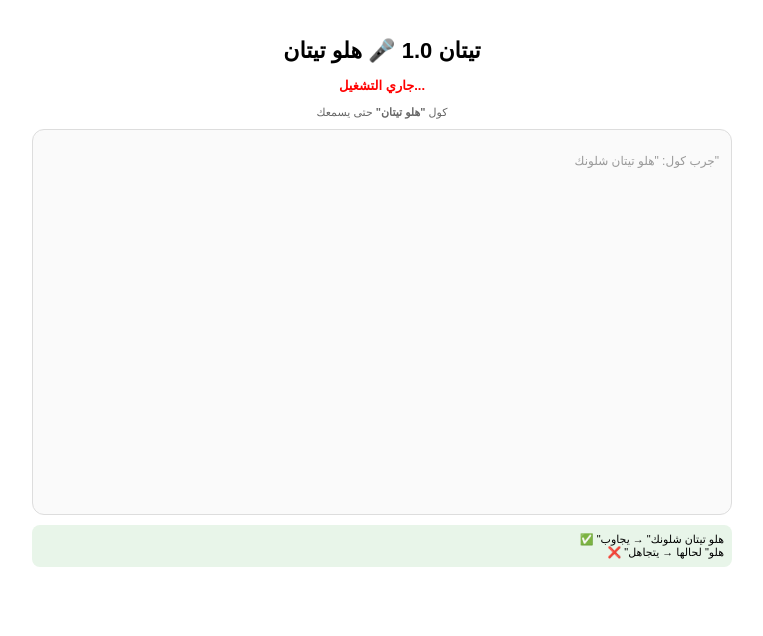
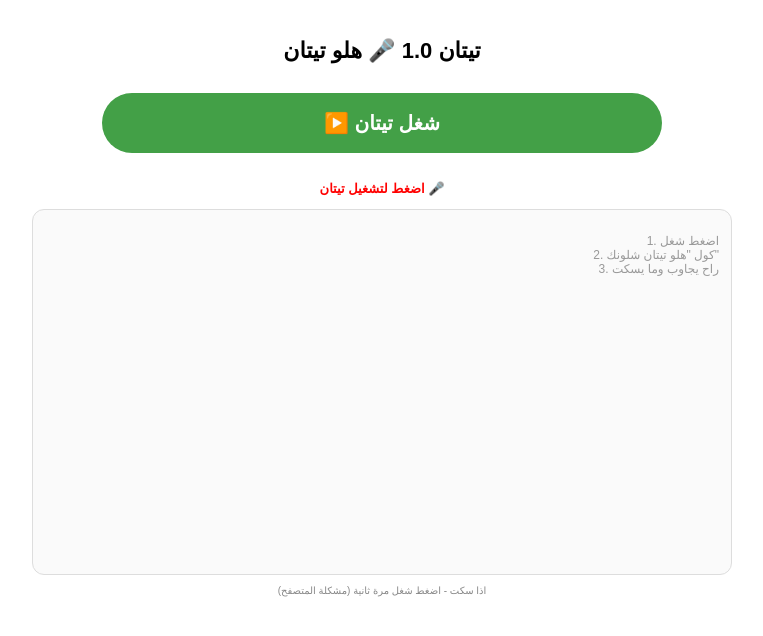
Before and after one commit to Alialdrage/titan-10, a Next.js app: page / in a window 1280 px wide. Shown: the top 636 px of the page, without its empty margins (258-1021 px from the left). Built offline with nearby package versions, Linux system fonts and the light colour scheme.

Commit message:
Update page.tsx

```diff
--- a/app/page.tsx
+++ b/app/page.tsx
@@ -3,25 +3,44 @@ import { useState, useRef, useEffect } from "react";
 
 export default function Page() {
   const [messages, setMessages] = useState<any[]>([]);
-  const [status, setStatus] = useState("جاري التشغيل...");
+  const [status, setStatus] = useState("اضغط لتشغيل تيتان 🎤");
+  const [isOn, setIsOn] = useState(false);
   const endRef = useRef<HTMLDivElement>(null);
-  const listeningRef = useRef<any>(null);
+  const recogRef = useRef<any>(null);
 
   useEffect(()=>{ endRef.current?.scrollIntoView({behavior:"smooth"}) }, [messages]);
 
   const speak = (text: string) => {
-    if ('speechSynthesis' in window) {
+    try {
       window.speechSynthesis.cancel();
       const u = new SpeechSynthesisUtterance(text);
-      u.lang = 'ar-SA'; u.rate = 0.9;
-      u.onend = () => setTimeout(()=> startListening(), 1000);
+      u.lang = 'ar-SA'; u.rate = 0.9; u.volume = 1;
+      u.onstart = () => setStatus("🔊 تيتان يحجي...");
+      u.onend = () => {
+        setStatus("🔴 نايم - كول هلو تيتان");
+        setTimeout(()=> startListening(), 500);
+      };
+      u.onerror = () => {
+        setStatus("🔴 نايم - كول هلو تيتان");
+        setTimeout(()=> startListening(), 500);
+      };
       window.speechSynthesis.speak(u);
+      // احتياط اذا ما اشتغل الصوت
+      setTimeout(()=> {
+        if (!window.speechSynthesis.speaking) {
+          setStatus("🔴 نايم - كول هلو تيتان");
+          startListening();
+        }
+      }, 2000);
+    } catch {
+      setTimeout(()=> startListening(), 500);
     }
   };
 
   const sendMessage = async (text: string) => {
+    stopListening();
     setMessages(prev=>[...prev, {role:"user", content: text}]);
-    setStatus("تيتان يفكر...");
+    setStatus("🧠 تيتان يفكر...");
     try {
       const res = await fetch("/api/chat", {
         method:"POST",
@@ -30,76 +49,108 @@ export default function Page() {
       });
       const data = await res.json();
       setMessages(prev=>[...prev, {role:"assistant", content: data.reply}]);
-      setStatus("🔴 نايم - كول هلو تيتان");
       speak(data.reply);
     } catch {
-      setStatus("🔴 نايم - كول هلو تيتان");
-      setTimeout(()=> startListening(), 1000);
+      setStatus("❌ خطأ - اضغط تشغيل");
+      setIsOn(false);
+    }
+  };
+
+  const stopListening = () => {
+    if (recogRef.current) {
+      try { recogRef.current.onend = null; recogRef.current.stop(); } catch {}
+      recogRef.current = null;
     }
   };
 
   const startListening = () => {
+    if (!isOn) return;
+    stopListening();
     const SR = (window as any).SpeechRecognition || (window as any).webkitSpeechRecognition;
     if (!SR) { setStatus("استخدم Chrome"); return; }
-
-    if (listeningRef.current) try { listeningRef.current.stop(); } catch {}
-
     const r = new SR();
     r.lang = 'ar-SA';
     r.continuous = false;
     r.interimResults = false;
-    listeningRef.current = r;
+    recogRef.current = r;
 
-    r.onstart = () => setStatus("🔴 نايم - كول هلو تيتان");
-
+    r.onstart = () => setStatus("🎤 اسمعك - كول هلو تيتان");
     r.onresult = (e:any) => {
       const text = e.results[0][0].transcript.trim();
       const lower = text.toLowerCase();
+      const hasWake = lower.includes("هلو تيتان") || lower.includes("هلا تيتان") || lower.includes("تيتان") || lower.includes("titan");
 
-      // هسه كلمة السر: هلو تيتان
-      const hasWakeWord = lower.includes("هلو تيتان") || lower.includes("هلا تيتان") || lower.includes("هلو تايتن") || lower.includes("hello titan") || lower.includes("يا تيتان") || lower.includes("تيتان");
-
-      if (hasWakeWord) {
-        let clean = text.replace(/هلو تيتان|هلا تيتان|هلو تايتن|يا تيتان|تيتان|تايتن|hello titan|titan/gi, "").trim();
+      if (hasWake) {
+        let clean = text.replace(/هلو تيتان|هلا تيتان|يا تيتان|تيتان|titan/gi, "").trim();
         if (clean.length < 2) {
-          setStatus("✅ هلو! شتريد؟");
-          speak("هلو حبيبي، شتريد؟");
-          setTimeout(()=> startListening(), 1500);
+          setStatus("✅ نعم؟");
+          speak("هلو حبيبي شتريد");
           return;
         }
-        setStatus("✅ سمعتك!");
         sendMessage(clean);
       } else {
-        setStatus(`🔴 تجاهل (${text.slice(0,15)}...) - كول هلو تيتان`);
-        setTimeout(()=> startListening(), 1000);
+        setStatus(`🔴 تجاهل (${text.slice(0,12)}...) - كول هلو تيتان`);
+        setTimeout(()=> { if (isOn) startListening(); }, 800);
       }
     };
-
-    r.onend = () => setTimeout(()=> startListening(), 800);
-    r.onerror = () => setTimeout(()=> startListening(), 1500);
-    try { r.start(); } catch {}
+    r.onend = () => {
+      if (isOn && !status.includes("يفكر") && !status.includes("يحجي")) {
+        setTimeout(()=> startListening(), 600);
+      }
+    };
+    r.onerror = (e:any) => {
+      console.log("error", e.error);
+      if (isOn) setTimeout(()=> startListening(), 1000);
+    };
+    try { r.start(); } catch { if (isOn) setTimeout(()=> startListening(), 800); }
   };
 
-  useEffect(()=>{
-    setTimeout(()=> startListening(), 1000);
-    return ()=> { if (listeningRef.current) try { listeningRef.current.stop(); } catch {} };
-  }, []);
+  const toggleOn = () => {
+    if (isOn) {
+      setIsOn(false);
+      stopListening();
+      window.speechSynthesis.cancel();
+      setStatus("⏸️ واقف - اضغط لتشغيل");
+    } else {
+      setIsOn(true);
+      // صوت تشغيلي
+      try {
+        const u = new SpeechSynthesisUtterance("تم تشغيل تيتان");
+        u.lang = 'ar-SA';
+        u.onend = () => startListening();
+        window.speechSynthesis.speak(u);
+      } catch {
+        startListening();
+      }
+      setStatus("🎤 اسمعك - كول هلو تيتان");
+    }
+  };
+
+  useEffect(()=>{ return ()=> stopListening(); }, []);
 
   return (
     <main style={{maxWidth:700, margin:"0 auto", padding:15, textAlign:"center", fontFamily:"sans-serif"}}>
       <h1 style={{fontSize:22}}>تيتان 1.0 🎤 هلو تيتان</h1>
-      <p style={{color: status.includes("✅") ? "green" : status.includes("تجاهل") ? "#999" : "red", fontWeight:"bold", fontSize:13}}>{status}</p>
-      <p style={{fontSize:11, color:"#666", marginBottom:10}}>كول <b>"هلو تيتان"</b> حتى يسمعك</p>
 
-      <div style={{border:"1px solid #ddd", borderRadius:12, height:360, overflowY:"auto", padding:12, background:"#fafafa", textAlign:"right", marginBottom:10}}>
-        {messages.length===0 && <p style={{color:"#999", fontSize:12}}>جرب كول: "هلو تيتان شلونك"</p>}
+      <button onClick={toggleOn} style={{
+        background: isOn ? "#e53935" : "#43a047",
+        color:"white", border:"none", padding:"18px 40px",
+        borderRadius:50, fontSize:20, fontWeight:"bold",
+        margin:"15px 0", cursor:"pointer", width:"80%"
+      }}>
+        {isOn ? "⏹️ اطفاء" : "▶️ شغل تيتان"}
+      </button>
+
+      <p style={{color: isOn ? "green" : "red", fontWeight:"bold", fontSize:13}}>{status}</p>
+
+      <div style={{border:"1px solid #ddd", borderRadius:12, height:340, overflowY:"auto", padding:12, background:"#fafafa", textAlign:"right", marginBottom:10}}>
+        {messages.length===0 && <p style={{color:"#999", fontSize:12}}>1. اضغط شغل<br/>2. كول "هلو تيتان شلونك"<br/>3. راح يجاوب وما يسكت</p>}
         {messages.map((m,i)=><div key={i} style={{marginBottom:8, fontSize:14}}><b>{m.role==="user"?"انت:":"تيتان:"}</b> {m.content}</div>)}
         <div ref={endRef}/>
       </div>
 
-      <div style={{background:"#e8f5e9", padding:8, borderRadius:8, fontSize:11, textAlign:"right"}}>
-        ✅ "هلو تيتان شلونك" → يجاوب<br/>
-        ❌ "هلو" لحالها → يتجاهل
+      <div style={{fontSize:10, color:"#888"}}>
+        اذا سكت - اضغط شغل مرة ثانية (مشكلة المتصفح)
       </div>
     </main>
   );
```
